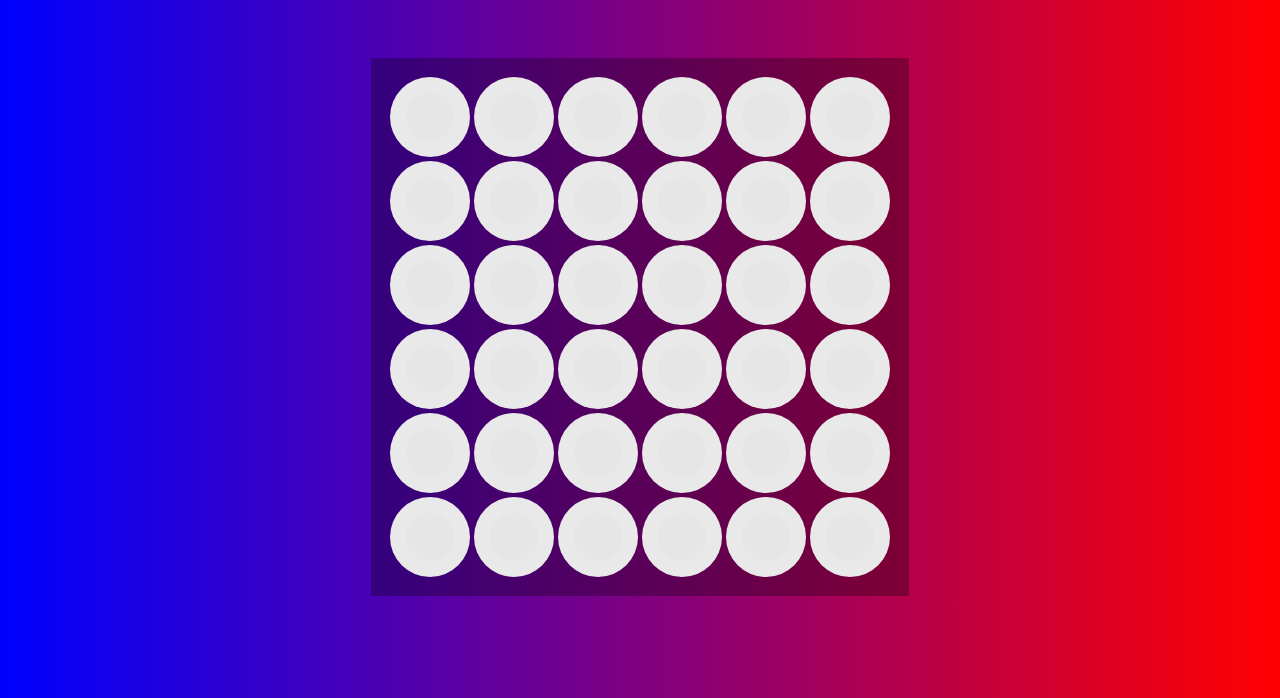
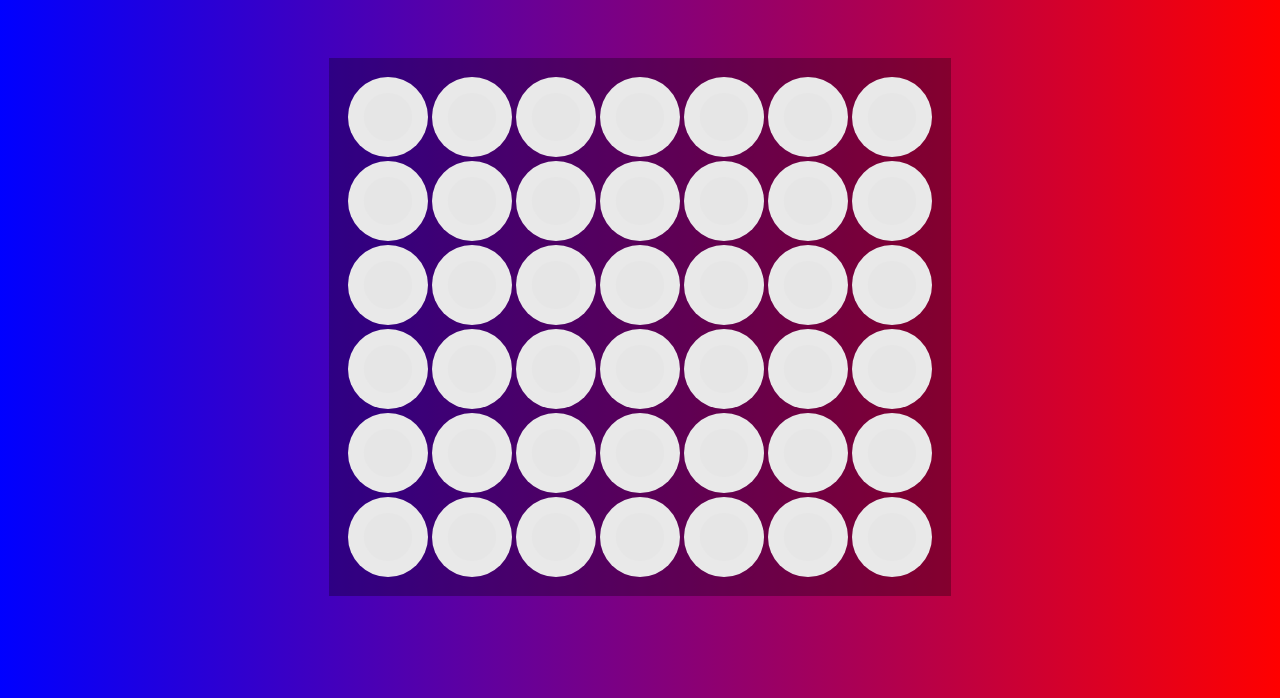
Before and after one commit to ShivanshRakesh/dot-connect, a plain HTML site: page index.html in a window 1280 px wide. Shown: the part 102-800 px from the top of the page. Drawn offline with Linux system fonts and the light colour scheme.

Commit message:
Gaurang rocks (#3)
* my first commit :)

* my 2nd commit :)

```diff
--- a/index.html
+++ b/index.html
@@ -76,56 +76,10 @@
     <div id="bg-yellow"></div>
     <div id="bg-green"></div>
     <table id="grid">
-      <tr>
-        <td class="col"><button type="button"></button></td>
-        <td class="col"><button type="button"></button></td>
-        <td class="col"><button type="button"></button></td>
-        <td class="col"><button type="button"></button></td>
-        <td class="col"><button type="button"></button></td>
-        <td class="col"><button type="button"></button></td>
-      </tr>
-      <tr>
-        <td class="col"><button type="button"></button></td>
-        <td class="col"><button type="button"></button></td>
-        <td class="col"><button type="button"></button></td>
-        <td class="col"><button type="button"></button></td>
-        <td class="col"><button type="button"></button></td>
-        <td class="col"><button type="button"></button></td>
-      </tr>
-      <tr>
-        <td class="col"><button type="button"></button></td>
-        <td class="col"><button type="button"></button></td>
-        <td class="col"><button type="button"></button></td>
-        <td class="col"><button type="button"></button></td>
-        <td class="col"><button type="button"></button></td>
-        <td class="col"><button type="button"></button></td>
-      </tr>
-      <tr>
-        <td class="col"><button type="button"></button></td>
-        <td class="col"><button type="button"></button></td>
-        <td class="col"><button type="button"></button></td>
-        <td class="col"><button type="button"></button></td>
-        <td class="col"><button type="button"></button></td>
-        <td class="col"><button type="button"></button></td>
-      </tr>
-      <tr>
-        <td class="col"><button type="button"></button></td>
-        <td class="col"><button type="button"></button></td>
-        <td class="col"><button type="button"></button></td>
-        <td class="col"><button type="button"></button></td>
-        <td class="col"><button type="button"></button></td>
-        <td class="col"><button type="button"></button></td>
-      </tr>
-      <tr>
-        <td class="col"><button type="button"></button></td>
-        <td class="col"><button type="button"></button></td>
-        <td class="col"><button type="button"></button></td>
-        <td class="col"><button type="button"></button></td>
-        <td class="col"><button type="button"></button></td>
-        <td class="col"><button type="button"></button></td>
-      </tr>
     </table>
   </div>
+
+  <script src="./scripts/tableinserter.js"></script>
 
   <script type="text/javascript" , src="scripts/variables.js"></script>
   <script type="text/javascript" , src="scripts/script.js"></script>
--- /dev/null
+++ b/scripts/tableinserter.js
@@ -0,0 +1,14 @@
+const table = document.getElementById("grid"),
+    TABLE_SIZE = [6, 7];
+
+for (let row = 0; row < TABLE_SIZE[0]; row++) {
+    const tr = document.createElement("tr");
+    for (let col = 0; col < TABLE_SIZE[1]; col++) {
+        const td = document.createElement("td");
+        td.className = "col";
+        const button = document.createElement("button");
+        td.appendChild(button);
+        tr.appendChild(td);
+    }
+    table.appendChild(tr);
+}
```
